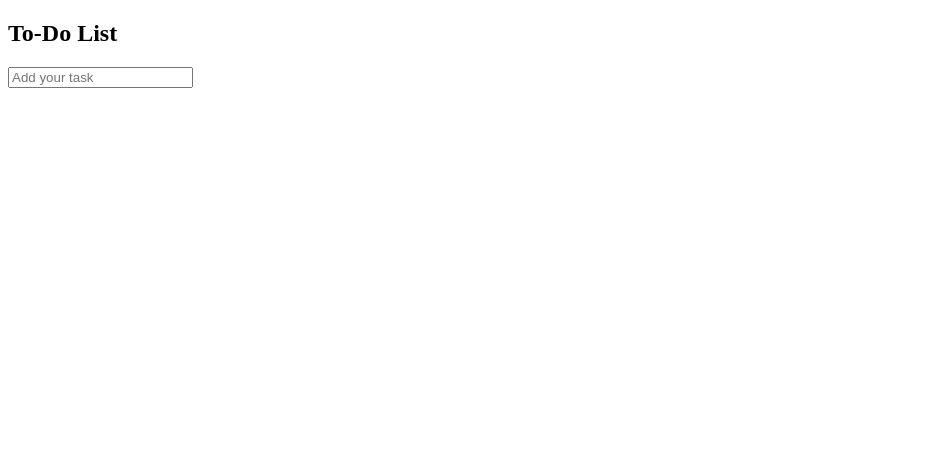
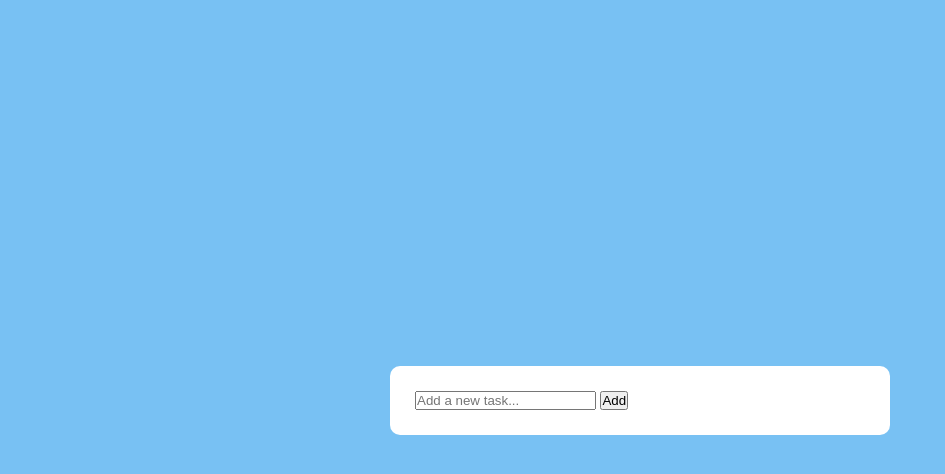
Before and after one commit to ADITYA888895/To-Do-List-Maker-app-25BCE1368-, a plain HTML site: page index.html in a window 1280 px wide. Shown: the whole page, without its empty margins (0-945 px from the left). Drawn offline with Linux system fonts and the light colour scheme.

Commit message:
Update index.html

```diff
--- a/index.html
+++ b/index.html
@@ -2,18 +2,15 @@
 <html lang="en">
 <head>
   <meta charset="UTF-8">
-  <meta name="viewport" content="width=device-width, initial-scale=1.0">
-  <title>Document</title>
+  <title>To-Do List App - By Aditya Kumar</title>
+  <link rel="stylesheet" href="style.css">
 </head>
 <body>
   <div class="container">
-    <div class="todo-header">
-      <h2>To-Do List</h2>
-    </div>
-    <div class="todo-body">
-      <input type="text" id="todo text" class="todo-input" placeholder="Add your task">
-    </div>
+    <input type="text" id="todoinput" placeholder="Add a new task...">
+    <button id="addbtn">Add</button>
+    <div id="task-list"></div>
   </div>
+  <script src="script.js"></script>
 </body>
-
 </html>
```
